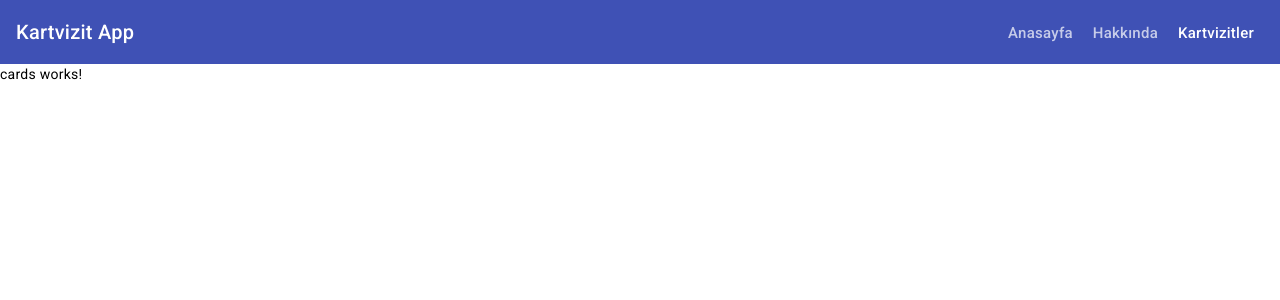
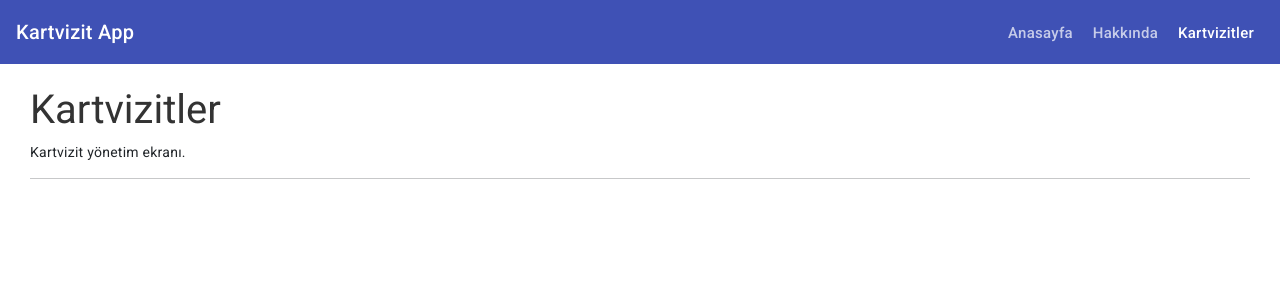
Before and after one commit to selcukyazicii/kartvizit-app, an Angular app: page /cards in a window 1280 px wide. Shown: the top 300 px of the page. Built offline with nearby package versions, Linux system fonts and the light colour scheme.

Commit message:
bootstrap added

```diff
--- a/angular.json
+++ b/angular.json
@@ -31,9 +31,12 @@
             ],
             "styles": [
               "@angular/material/prebuilt-themes/indigo-pink.css",
+              "./node_modules/bootstrap/dist/css/bootstrap.css",
               "src/styles.scss"
             ],
-            "scripts": []
+            "scripts": [
+              "./node_modules/bootstrap/dist/js/bootstrap.js"
+            ]
           },
           "configurations": {
             "production": {
--- a/package.json
+++ b/package.json
@@ -20,6 +20,7 @@
     "@angular/platform-browser": "^16.0.0",
     "@angular/platform-browser-dynamic": "^16.0.0",
     "@angular/router": "^16.0.0",
+    "bootstrap": "^5.3.1",
     "rxjs": "~7.8.0",
     "tslib": "^2.3.0",
     "zone.js": "~0.13.0"
--- a/src/app/cards/cards.component.html
+++ b/src/app/cards/cards.component.html
@@ -1 +1,7 @@
-<p>cards works!</p>
+<main>
+    <h1 class="page-title">Kartvizitler</h1>
+    <p class="page-description">
+        Kartvizit yönetim ekranı.
+    </p>
+    <hr>
+</main>
```
Also changed, not shown: 1 other file (tests, documents, lock files or other folders).
